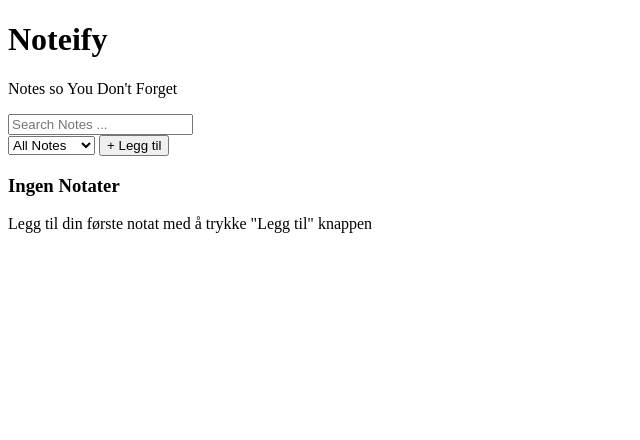
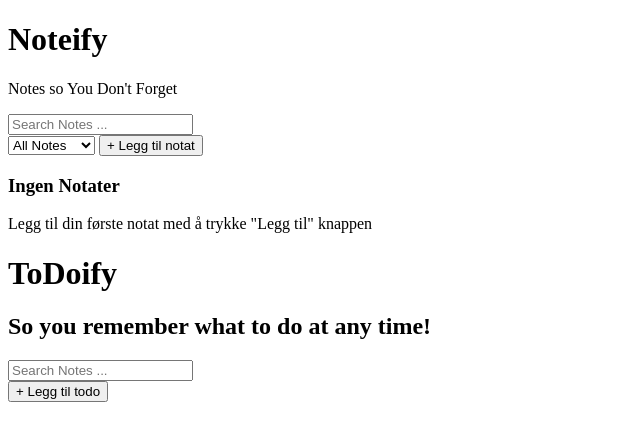
Before and after one commit to jahaa032/notat_app, a website: page public/index.html in a window 1280 px wide. Shown: the whole page, without its empty margins (0-640 px from the left). Drawn offline with Linux system fonts and the light colour scheme; no server answers; some icons are missing.

Commit message:
Added todo list html

```diff
--- a/public/index.html
+++ b/public/index.html
@@ -31,7 +31,7 @@
             <option value="reminders">Reminders</option>
           </select>
 
-          <button id="openModalBtn" class="add-btn">+ Legg til</button>
+          <button id="openModalBtn" class="add-btn">+ Legg til notat</button>
         </div>
       </div>
     </div>
@@ -58,6 +58,25 @@
         </div>
       </div>
     </div>
+    <div class="container">
+      <header class="header">
+        <h1>ToDoify</h1>
+        <h2>So you remember what to do at any time!</h2>
+      </header>
+    </div>
+    <div class="control">
+      <div class="controls-container">
+        <input
+          type="text"
+          id="searchInput"
+          placeholder="Search Notes ..."
+          class="search-input"
+        />
+        <div class="filter-group">
+          <button id="openModalBtn" class="add-btn">+ Legg til todo</button>
+        </div>
+      </div>
+    </div>
     <script src="./js/index.js"></script>
   </body>
 </html>
```
Also changed, not shown: 1 other file.
